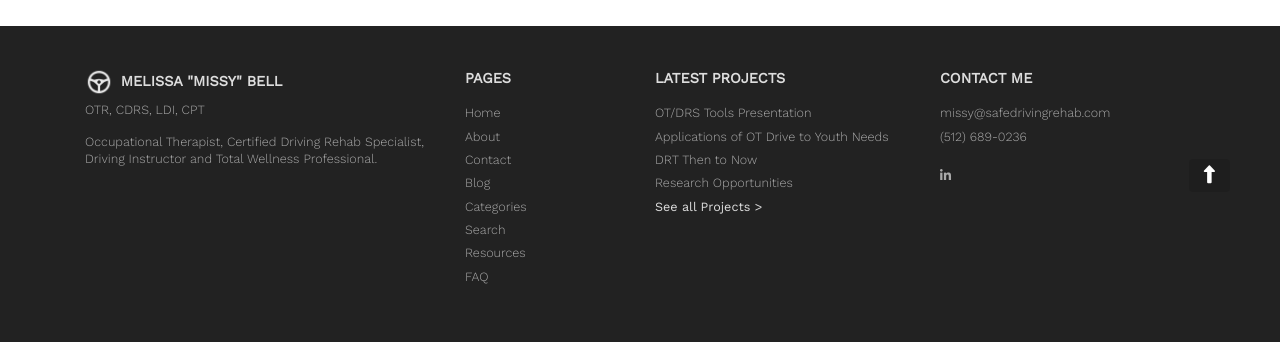
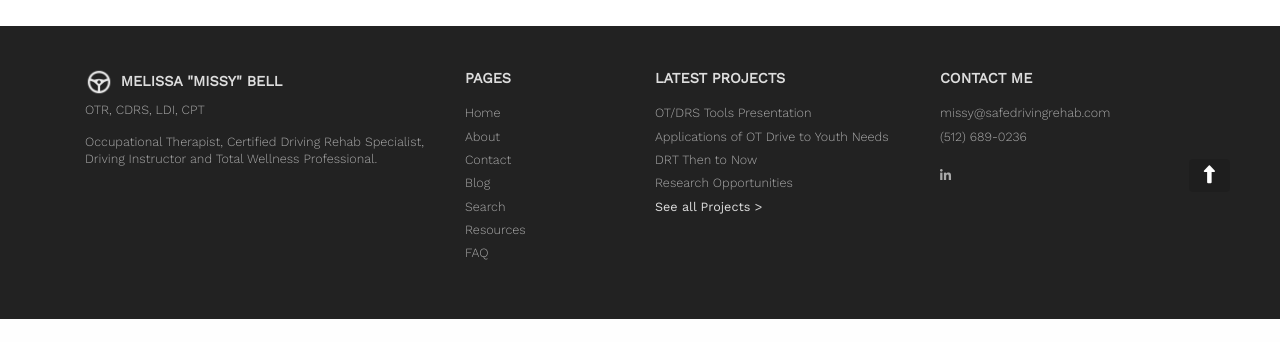
Before and after one commit to VicNy/vicny.github.io, a Jekyll site: the page built from index.html, in a window 1280 px wide and 900 px high, scrolled down 3606 px, cut to the strip 558-900 px from the top of the window. Built offline with Jekyll 4.4.1, drawn with Linux system fonts in a browser that asks for light colours; nearby versions of some CDN libraries; after the commit the page ends 4483 px from its top, so only the background shows below that.

Commit message:
Update nav.yml

```diff
--- a/_data/nav.yml
+++ b/_data/nav.yml
@@ -10,9 +10,6 @@
 - title: Blog
   link: '/blog/'
 
-- title: Categories
-  link: '/categories/'
-
 - title: Search
   link: '/search/'
 
```
